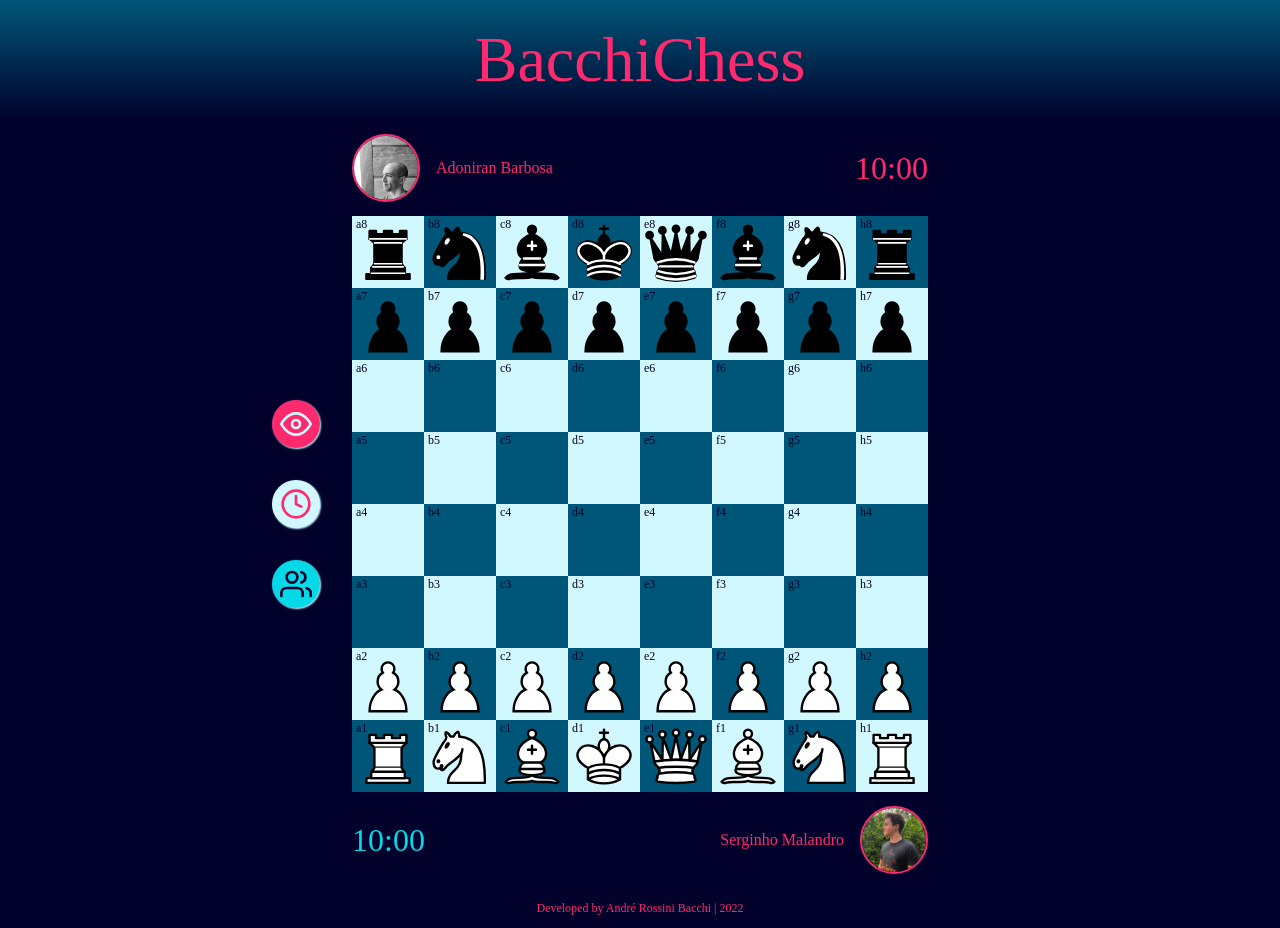
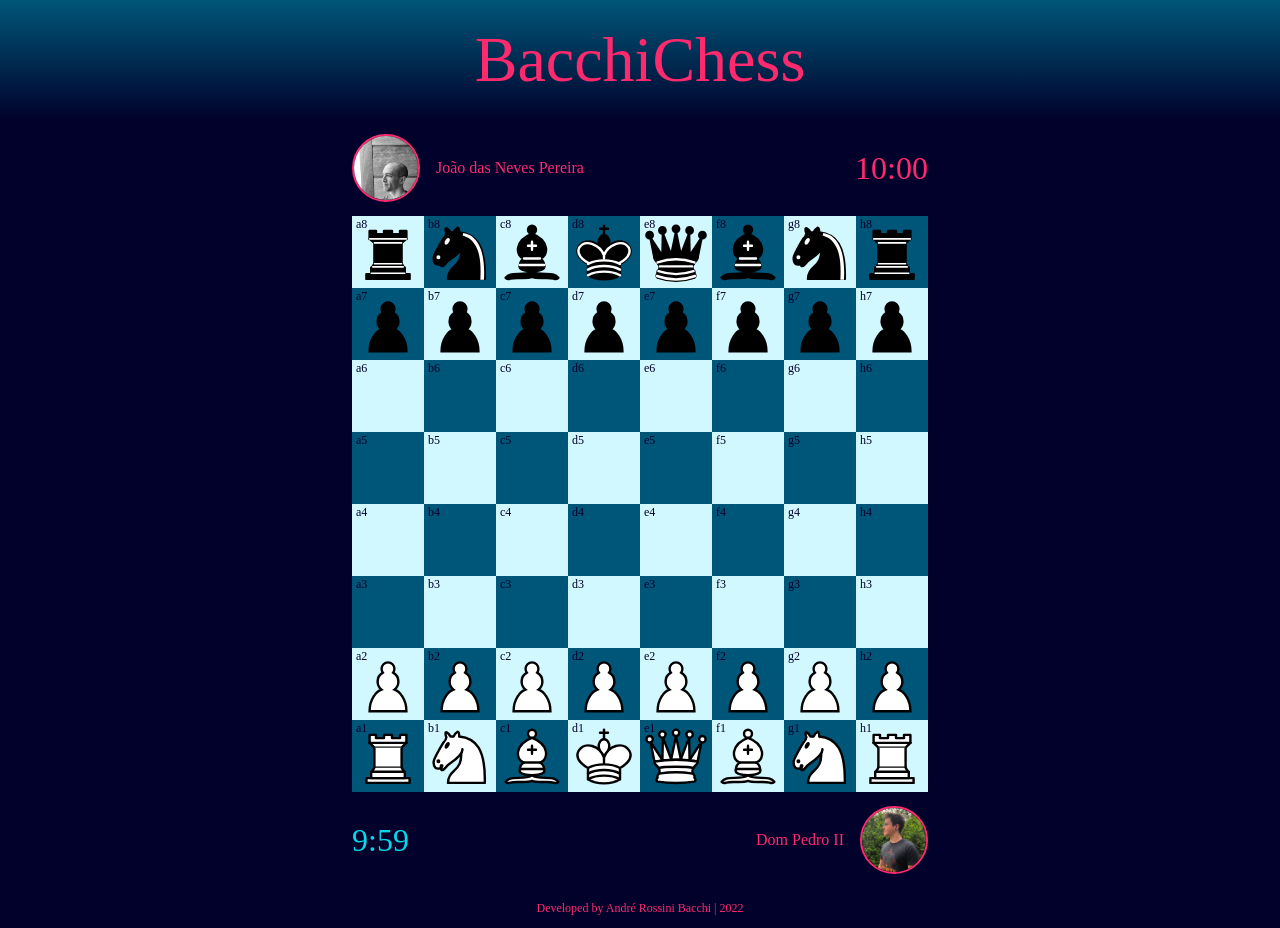
Before and after one commit to abacchi00/bacchi-chess, a React (Create React App) app: page / in a window 1280 px wide. Built offline with nearby package versions, Linux system fonts and the light colour scheme; a web font is replaced by a local one.

Commit message:
Remove project complexity

```diff
--- a/src/components/ChessBoard/ChessBoard.component.tsx
+++ b/src/components/ChessBoard/ChessBoard.component.tsx
@@ -9,11 +9,7 @@ import { arePositionsEqual } from '../../utils/positions';
 import { initialBoardState, SquareState } from './ChessBoard.utils';
 import styles from './ChessBoard.module.scss';
 
-interface Props {
-  showSquaresIds: boolean;
-}
-
-const ChessBoard = ({ showSquaresIds }: Props) => {
+const ChessBoard = () => {
   const [selectedPosition, setSelectedPosition] = useState<PiecePosition | null>(null);
   const [boardState, setBoardState] = useState<SquareState[][]>(initialBoardState);
 
@@ -89,7 +85,7 @@ const ChessBoard = ({ showSquaresIds }: Props) => {
       {boardState.map(row => row.map(squareProps =>
         <ChessSquare
           key={squareProps.id}
-          showId={showSquaresIds}
+          showId
           onClick={() => clickSquare(squareProps.coordinate)}
           {...squareProps}
         />
--- a/src/components/InGameOptions/InGameOptions.component.tsx
+++ /dev/null
@@ -1,46 +0,0 @@
-import clsx from 'clsx';
-import { useState } from 'react';
-import { FiClock, FiEye, FiUsers } from 'react-icons/fi';
-
-import styles from './InGameOptions.module.scss';
-
-interface Props {
-  onChangeClock: () => void;
-  enableSquaresIds: () => void;
-  changeTurn: () => void;
-}
-
-const InGameOptions = ({ onChangeClock, enableSquaresIds, changeTurn }: Props) => {
-  const [showSquaresIds, setShowSquaresIds] = useState(true);
-  const [runClock, setRunClock] = useState(false);
-
-  const handleShowSquaresIds = () => {
-    setShowSquaresIds(prevState => !prevState);
-
-    enableSquaresIds();
-  };
-
-  const handleClock = () => {
-    setRunClock(prevState => !prevState);
-
-    onChangeClock();
-  };
-
-  return (
-    <div className={styles.options_container}>
-      <div className={clsx(styles.icon_button, { [styles.pressed]: showSquaresIds })} onClick={handleShowSquaresIds}>
-        <FiEye size={32} />
-      </div>
-
-      <div className={clsx(styles.icon_button, { [styles.pressed]: runClock })} onClick={handleClock}>
-        <FiClock size={32} />
-      </div>
-
-      <div className={clsx(styles.icon_button, { [styles.spring]: true })} onClick={changeTurn}>
-        <FiUsers size={32} />
-      </div>
-    </div>
-  );
-};
-
-export default InGameOptions;
--- a/src/components/InGameOptions/InGameOptions.module.scss
+++ /dev/null
@@ -1,50 +0,0 @@
-.options_container {
-  position: absolute;
-  left: -80px;
-  display: flex;
-  flex-direction: column;
-  gap: 32px;
-  justify-content: center;
-  height: 576px;
-}
-
-.icon_button {
-  width: 48px;
-  height: 48px;
-  border-radius: 50%;
-  transition: background-color 200ms, box-shadow 50ms, transform 50ms;
-  background-color: var(--cyber-2);
-  display: flex;
-  align-items: center;
-  justify-content: center;
-  box-shadow: 1px 1px 2px 0px var(--cyber-2);
-
-  svg {
-    color: var(--cyber-1);
-  }
-
-  &.pressed {
-    background-color: var(--cyber-1);
-
-    svg {
-      color: var(--cyber-2);
-    }
-  }
-
-  &.spring {
-    background-color: var(--cyber-3);
-
-    svg {
-      color: var(--cyber-5);
-    }
-  }
-
-  &:hover {
-    cursor: pointer;
-  }
-
-  &:active {
-    box-shadow: none;
-    transform: translate(2px, 2px);
-  }
-}
--- a/src/components/InGameOptions/index.ts
+++ /dev/null
@@ -1 +0,0 @@
-export { default as InGameOptions } from './InGameOptions.component';
--- a/src/components/PlayerDisplay/PlayerDisplay.component.tsx
+++ b/src/components/PlayerDisplay/PlayerDisplay.component.tsx
@@ -1,28 +1,27 @@
 import clsx from 'clsx';
 import styles from './PlayerDisplay.module.scss';
 
-import { default as player1 } from '../../assets/eu1.png';
-import { default as player2 } from '../../assets/math.jpeg';
-
 interface Props {
-  isOpponent?: boolean;
-  timeRemaining: string;
-  isTurn: boolean;
+  playerName: string;
+  playerImageSrc: string;
+  clockHighlight: boolean;
+  clockTime: string;
+  direction: 'auto' | 'reverse';
 }
 
-const PlayerDisplay = ({ isOpponent, timeRemaining, isTurn }: Props) => {
+const PlayerDisplay = ({ playerImageSrc, playerName, clockHighlight, clockTime, direction = 'auto' }: Props) => {
   return (
-    <div className={clsx(styles.container, { [styles.opponent]: isOpponent })}>
-      <div className={clsx(styles.clock, { [styles.my_turn]: isTurn })}>
-        {timeRemaining}
+    <div className={clsx(styles.container, { [styles.reverse]: direction === 'reverse' })}>
+      <div className={clsx(styles.clock, { [styles.highlight]: clockHighlight })}>
+        {clockTime}
       </div>
 
-      <div className={clsx(styles.player_info, { [styles.opponent]: isOpponent })}>
+      <div className={clsx(styles.player_info, { [styles.reverse]: direction === 'reverse' })}>
         <div className={styles.player_img}>
-          <img src={isOpponent ? player2 : player1} alt="player" />
+          <img src={playerImageSrc} alt="player" />
         </div>
 
-        {isOpponent ? 'Adoniran Barbosa' : 'Serginho Malandro'}
+        {playerName}
       </div>
     </div>
   )
--- a/src/components/PlayerDisplay/PlayerDisplay.module.scss
+++ b/src/components/PlayerDisplay/PlayerDisplay.module.scss
@@ -5,7 +5,7 @@
   width: 576px;
   height: 96px;
 
-  &.opponent {
+  &.reverse {
     flex-direction: row-reverse;
   }
 }
@@ -14,7 +14,7 @@
   font-size: 32px;
   color: var(--cyber-1);
 
-  &.my_turn {
+  &.highlight {
     color: var(--cyber-3);
   }
 }
@@ -26,7 +26,7 @@
   color: var(--cyber-1);
   gap: 16px;
 
-  &.opponent {
+  &.reverse {
     flex-direction: row;
   }
 }
--- a/src/pages/GamePage/GamePage.component.tsx
+++ b/src/pages/GamePage/GamePage.component.tsx
@@ -1,47 +1,30 @@
-import { useEffect, useState } from 'react';
+import { default as firstPlayerMockImg } from '../../assets/eu1.png';
+import { default as secondPlayerMockImg } from '../../assets/math.jpeg';
+
 import { ChessBoard } from '../../components/ChessBoard';
-import { InGameOptions } from '../../components/InGameOptions';
 import { PlayerDisplay } from '../../components/PlayerDisplay';
+
 import styles from './GamePage.module.scss';
 
 const GamePage = () => {
-  const [playerSeconds, setPlayerSeconds] = useState(600);
-  const [opponentSeconds, setOpponentSeconds] = useState(600);
-  const [playerTurn, setPlayerTurn] = useState(true);
-  const [showSquaresIds, setShowSquaresIds] = useState(true);
-  const [runClock, setRunClock] = useState(false);
-
-  useEffect(() => {
-    if (runClock) {
-      if (!!playerTurn) {
-        setTimeout(() => setPlayerSeconds(playerSeconds - 1), 1000);
-      } else {
-        setTimeout(() => setOpponentSeconds(opponentSeconds - 1), 1000);
-      }
-    }
-  }, [opponentSeconds, playerSeconds, playerTurn, runClock]);
-
   return (
     <div className={styles.game_page}>
       <PlayerDisplay
-        isOpponent
-        timeRemaining={`${Math.floor(opponentSeconds/60).toString().padStart(2, '0')}:${(opponentSeconds%60).toString().padStart(2, '0')}`}
-        isTurn={!playerTurn}
+        direction="reverse"
+        clockTime="10:00"
+        playerImageSrc={secondPlayerMockImg}
+        playerName="João das Neves Pereira"
+        clockHighlight={false}
       />
 
-      <div style={{ position: 'relative' }}>
-        <InGameOptions
-          onChangeClock={() => setRunClock(prevState => !prevState)}
-          enableSquaresIds={() => setShowSquaresIds(prevState => !prevState)}
-          changeTurn={() => setPlayerTurn(prevState => !prevState)}
-        />
-
-        <ChessBoard showSquaresIds={showSquaresIds}/>
-      </div>
+      <ChessBoard />
 
       <PlayerDisplay
-        timeRemaining={`${Math.floor(playerSeconds/60).toString().padStart(2, '0')}:${(playerSeconds%60).toString().padStart(2, '0')}`}
-        isTurn={playerTurn}
+        direction="auto"
+        clockTime="9:59"
+        playerImageSrc={firstPlayerMockImg}
+        playerName="Dom Pedro II"
+        clockHighlight={true}
       />
     </div>
   )
```
